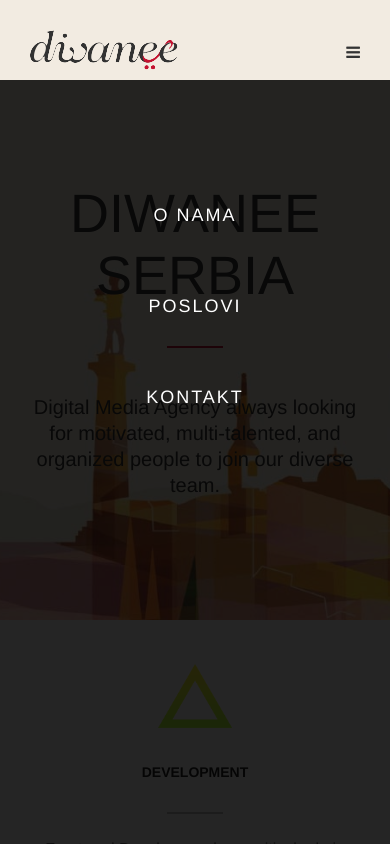
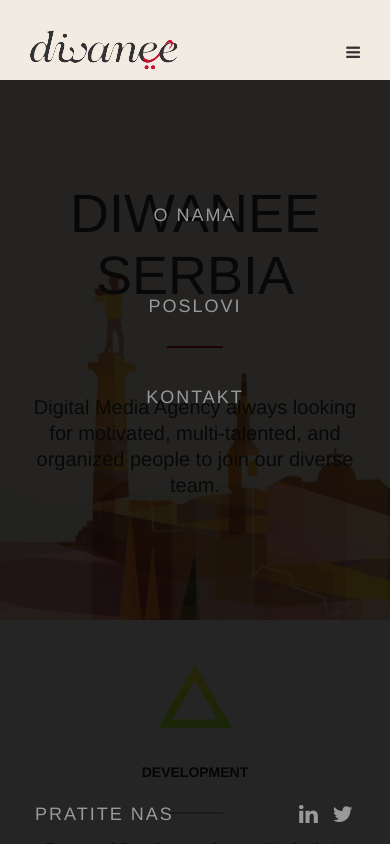
Before and after one commit to vesindejan/diwanee-serbia, a website: page app/index.html in a window 390 px wide. Both pictures are taken after a click on the icon 353 px from the left and 52 px from the top of the page. Shown: the top 844 px of the page. Drawn offline with nearby package versions, Linux system fonts and the light colour scheme; files that its build step writes are made by us from their sources.

Commit message:
no message

```diff
--- a/app/index.html
+++ b/app/index.html
@@ -38,6 +38,15 @@
             <li><a href="#services">o nama</a></li>
             <li><a href="#jobs">poslovi</a></li>
             <li><a href="#footer">kontakt</a></li>
+            <li class="mobileOnly">
+                <div class="mobileIconMenu">
+                    <p>pratite nas</p>
+                    <div>
+                        <a href="https://www.linkedin.com"><i class="fa fa-linkedin" aria-hidden="true"></i></a>
+                        <a href="https://www.twitter.com"><i class="fa fa-twitter" aria-hidden="true"></i></a>
+                    </div>
+                </div>
+            </li>
         </ul>
     </nav>
     <div class="welcomeText">
@@ -251,8 +260,8 @@
             <p>COPYRIGHT © 2015 DIWANEEE SERBIA ALL RIGHTS RESERVED</p>
             <div>
                 <div class="icons">
-                    <i class="fa fa-linkedin" aria-hidden="true"></i>
-                    <i class="fa fa-twitter" aria-hidden="true"></i>
+                    <a href="https://www.linkedin.com"><i class="fa fa-linkedin" aria-hidden="true"></i></a>
+                    <a href="https://www.twitter.com"><i class="fa fa-twitter" aria-hidden="true"></i></a>
                 </div>
                 <p>www.diwanee.com</p>
             </div>
--- a/app/scripts/main.js
+++ b/app/scripts/main.js
@@ -5,7 +5,9 @@
             scrollTop: $($.attr(this, 'href')).offset().top - 106
         }, 1200);
         if ($(window).width() < 1024) {
-            $('.navigation').show(600).toggleClass('mobileNavigation');
+            $('.navigation').toggleClass('mobileNavigation');
+            $('.mobileOnly').toggleClass('show');
+
         }
         event.preventDefault();
         return false;
--- a/app/styles/_footer.scss
+++ b/app/styles/_footer.scss
@@ -55,6 +55,8 @@
         .fa {
           font-size: 24px;
           margin-right: 28px;
+          color: #606060;
+
         }
       }
 
--- a/app/styles/_header.scss
+++ b/app/styles/_header.scss
@@ -83,7 +83,7 @@
   top: 80px;
   left: 0;
   right: 0;
-  height: 100vh;
+  height: calc(100vh - 106px);
   padding-top: 120px !important;
   flex-direction: column;
   background-color: rgba(0, 0, 0, 0.85);
@@ -95,9 +95,39 @@
     text-align: center;
     margin-bottom: 60px;
     a {
-      color: white !important;
+      color: #999999!important;
       font-size: 18px;
       font-weight: 300 !important;
     }
   }
+  li:last-of-type {
+    margin-bottom: 0;
+    position: absolute;
+    bottom: 100px;
+    left: 30px;
+    right: 30px;
+  }
 }
+.mobileOnly {
+  display: none!important;
+  .mobileIconMenu {
+    display: flex;
+    justify-content: space-between;
+    align-items: center;
+    p {
+      font-size: 18px;
+      text-transform: uppercase;
+      letter-spacing: 2px;
+      color: #999999;
+    }
+    .fa  {
+      font-size: 22px;
+      color: #999999;
+      margin-left: 10px;
+    };
+  }
+}
+
+.show {
+  display: block;
+}
--- a/app/styles/main.scss
+++ b/app/styles/main.scss
@@ -22,7 +22,9 @@
   color: #333;
   margin: 0;
 }
-
+button {
+  outline: none;
+}
 .hero-unit {
   margin: 50px auto 0 auto;
   width: 300px;
```
